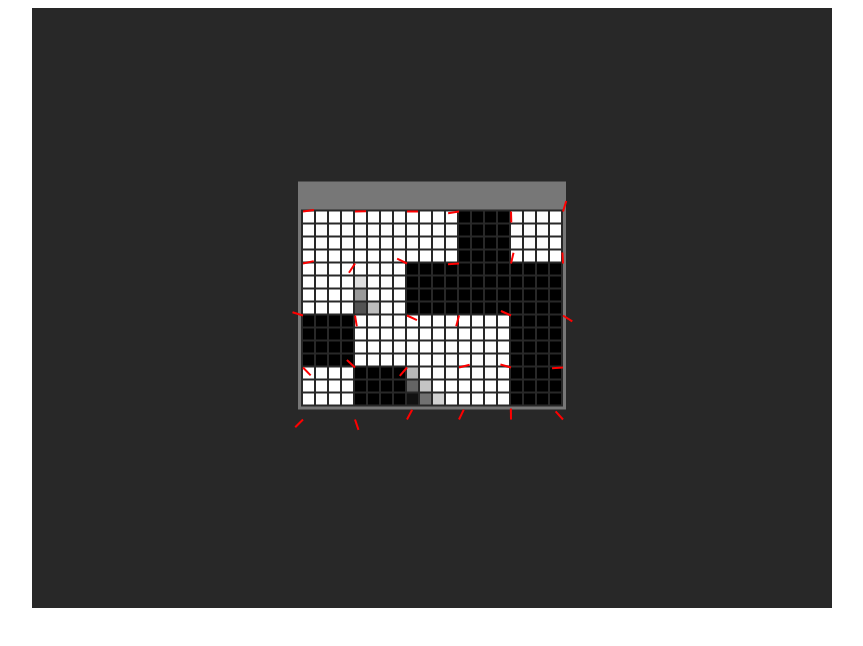
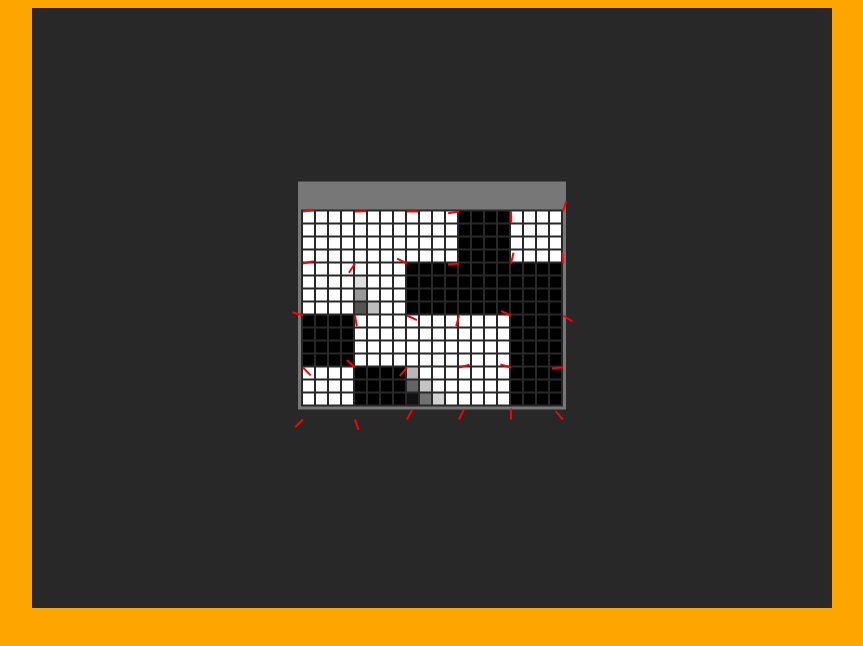
Before and after one commit to adriwicked/the-merchant, a website with bundled scripts: page index.html in a window 1280 px wide. Shown: the whole page, without its empty margins (208-1071 px from the left). Built offline with nearby package versions, Linux system fonts and the light colour scheme.

Commit message:
refactor() move styles to a stylesheet

```diff
--- a/index.html
+++ b/index.html
@@ -4,9 +4,10 @@
     <meta charset="UTF-8">
     <meta http-equiv="X-UA-Compatible" content="IE=edge">
     <meta name="viewport" content="width=device-width, initial-scale=1.0">
+    <link rel="stylesheet" href="style.css">
     <title>The Merchant</title>
 </head>
-<body style="display: flex; justify-content: center;">
+<body>
     <canvas id="cnv"></canvas>
     <script type="module" src="./src/index.js"></script>
 </body>
--- /dev/null
+++ b/style.css
@@ -0,0 +1,5 @@
+body {
+    display: flex;
+    justify-content: center;
+    background-color: orange;
+}
```
